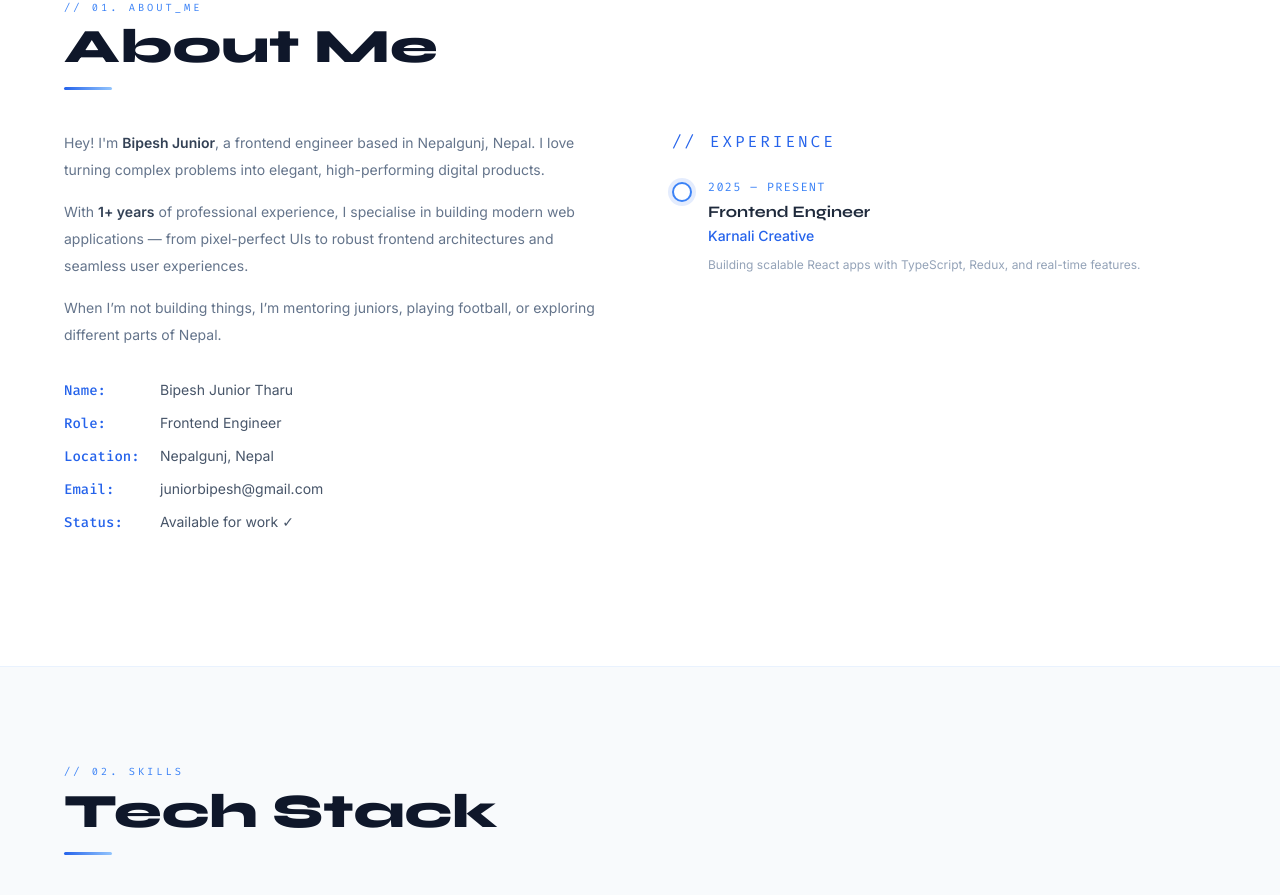
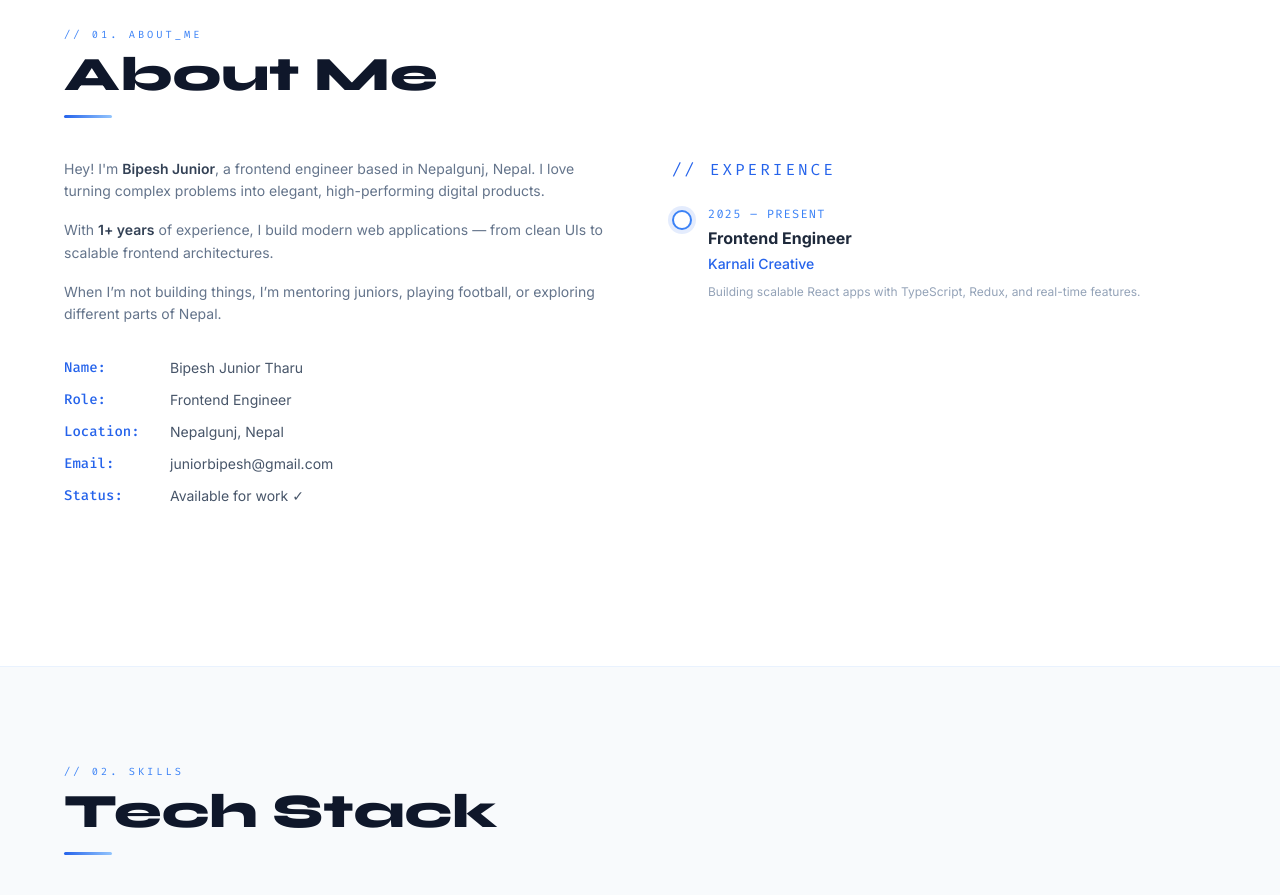
Before and after one commit to bipesh369/bipesh-portfolio, a React (Create React App) app: page / in a window 1280 px wide. Shown: the part 1013-1908 px from the top of the page. Built offline with nearby package versions, Linux system fonts and the light colour scheme.

Commit message:
initial commit

```diff
--- a/src/components/sections/AboutSection.jsx
+++ b/src/components/sections/AboutSection.jsx
@@ -2,10 +2,6 @@ import useIntersect from "../../hooks/useIntersect";
 import SectionHeader from "../ui/SectionHeader";
 import { ABOUT_INFO, EXPERIENCE } from "../../data";
 
-/**
- * AboutSection — bio + info table on the left,
- * animated experience timeline on the right.
- */
 export default function AboutSection() {
   const [ref, visible] = useIntersect(0.1);
 
@@ -13,33 +9,19 @@ export default function AboutSection() {
     <section
       id="about"
       ref={ref}
-      className={`
-        min-h-screen flex flex-col justify-center
-        px-8 md:px-16 py-24
+      className={`min-h-screen flex flex-col justify-center px-8 md:px-16 py-24
         bg-white dark:bg-navy-800
         border-b border-blue-100/60 dark:border-white/[0.06]
-        section-animate ${visible ? "visible" : ""}
-      `}
+        section-animate ${visible ? "visible" : ""}`}
     >
       <div className="max-w-6xl mx-auto w-full">
         <SectionHeader eyebrow="// 01. about_me" title="About Me" />
 
-        <div className="grid grid-cols-1 lg:grid-cols-2 gap-12 lg:gap-16 items-start">
+        <div className="grid grid-cols-1 lg:grid-cols-2 gap-12 lg:gap-16">
 
-          {/* ── Left: Bio + Info ── */}
+          {/* Left Side */}
           <div>
-            {/* Avatar */}
-            {/* <div className="w-32 h-32 rounded-2xl mb-7 flex items-center justify-center
-                            bg-gradient-to-br from-blue-700 to-blue-500
-                            text-white font-display text-4xl font-extrabold
-                            border-2 border-blue-200 dark:border-blue-900
-                            shadow-[0_8px_32px_rgba(37,99,235,0.22)]
-                            relative overflow-hidden">
-              <span className="relative z-10">BJ</span>
-              <div className="absolute inset-0 bg-gradient-to-tr from-white/10 to-transparent" />
-            </div> */}
-
-            <p className="text-sm leading-[1.9] text-slate-500 dark:text-slate-400 mb-4">
+            <p className="text-sm leading-relaxed text-slate-500 dark:text-slate-400 mb-4">
               Hey! I'm{" "}
               <strong className="text-slate-700 dark:text-blue-300 font-semibold">
                 Bipesh Junior
@@ -47,47 +29,51 @@ export default function AboutSection() {
               , a frontend engineer based in Nepalgunj, Nepal. I love turning
               complex problems into elegant, high-performing digital products.
             </p>
-            <p className="text-sm leading-[1.9] text-slate-500 dark:text-slate-400 mb-4">
+
+            <p className="text-sm leading-relaxed text-slate-500 dark:text-slate-400 mb-4">
               With{" "}
               <strong className="text-slate-700 dark:text-blue-300 font-semibold">
                 1+ years
               </strong>{" "}
-              of professional experience, I specialise in building modern web
-              applications — from pixel-perfect UIs to robust frontend
-              architectures and seamless user experiences.
-            </p>
-            <p className="text-sm leading-[1.9] text-slate-500 dark:text-slate-400 mb-8">
-             When I’m not building things, I’m mentoring juniors, playing football, or exploring different parts of Nepal.
+              of experience, I build modern web applications — from clean UIs
+              to scalable frontend architectures.
             </p>
 
-            {/* Info table */}
+            <p className="text-sm leading-relaxed text-slate-500 dark:text-slate-400 mb-8">
+              When I’m not building things, I’m mentoring juniors, playing
+              football, or exploring different parts of Nepal.
+            </p>
+
             <ul className="space-y-3">
               {ABOUT_INFO.map(({ key, value }) => (
-                <li key={key} className="flex items-baseline gap-4 text-sm">
-                  <span className="font-mono text-blue-600 dark:text-blue-400 min-w-[80px] font-medium">
+                <li key={key} className="flex gap-4 text-sm">
+                  <span className="font-mono text-blue-600 dark:text-blue-400 min-w-[90px] font-medium">
                     {key}:
                   </span>
-                  <span className="text-slate-600 dark:text-slate-300">{value}</span>
+                  <span className="text-slate-600 dark:text-slate-300">
+                    {value}
+                  </span>
                 </li>
               ))}
             </ul>
           </div>
 
-          {/* ── Right: Timeline ── */}
+          {/* Right Side */}
           <div>
-            <p className="font-mono text-[1rem] tracking-[3px] uppercase
-                          text-blue-600 dark:text-blue-400 mb-6">
+            <p className="font-mono text-base tracking-[3px] uppercase text-blue-600 dark:text-blue-400 mb-6">
               // Experience
             </p>
 
             <div className="flex flex-col">
               {EXPERIENCE.map((item, idx) => (
-                <div key={idx} className="flex gap-4">
-                  {/* Dot + line column */}
+                <div key={`${item.role}-${idx}`} className="flex gap-4">
+
+                  {/* Timeline Indicator */}
                   <div className="flex flex-col items-center flex-shrink-0">
                     <div className="w-5 h-5 rounded-full bg-white dark:bg-navy-800
-                                    border-[2.5px] border-blue-500 mt-1 flex-shrink-0
-                                    shadow-[0_0_0_4px_rgba(37,99,235,0.12)]" />
+                      border-2 border-blue-500 mt-1
+                      shadow-[0_0_0_4px_rgba(37,99,235,0.12)]"
+                    />
                     {idx < EXPERIENCE.length - 1 && (
                       <div className="w-[2px] flex-1 bg-blue-100 dark:bg-blue-900/60 my-2 min-h-[24px]" />
                     )}
@@ -95,25 +81,28 @@ export default function AboutSection() {
 
                   {/* Content */}
                   <div className="pb-8">
-                    <span className="font-mono text-[0.75rem] tracking-widest text-blue-500
-                                     dark:text-blue-400 uppercase block mb-1">
+                    <span className="font-mono text-xs tracking-widest text-blue-500 dark:text-blue-400 uppercase block mb-1">
                       {item.year}
                     </span>
-                    <h3 className="font-display font-bold text-base text-slate-800
-                                   dark:text-white mb-0.5">
+
+                    <h3 className="font-bold text-base text-slate-800 dark:text-white mb-1">
                       {item.role}
                     </h3>
+
                     <p className="text-sm font-medium text-blue-600 dark:text-blue-400 mb-2">
                       {item.company}
                     </p>
-                    <p className="text-xs leading-[1.75] text-slate-400 dark:text-slate-500">
+
+                    <p className="text-xs leading-relaxed text-slate-400 dark:text-slate-500">
                       {item.desc}
                     </p>
                   </div>
+
                 </div>
               ))}
             </div>
           </div>
+
         </div>
       </div>
     </section>
--- a/src/components/sections/SkillsSection.jsx
+++ b/src/components/sections/SkillsSection.jsx
@@ -2,10 +2,6 @@ import useIntersect from "../../hooks/useIntersect";
 import SectionHeader from "../ui/SectionHeader";
 import { SKILLS, EXTRA_TECH } from "../../data";
 
-/**
- * SkillsSection — 2-col grid of animated progress-bar cards
- * that fire once on scroll, plus a tech-tag cloud.
- */
 export default function SkillsSection() {
   const [ref, visible] = useIntersect(0.15);
 
@@ -13,56 +9,54 @@ export default function SkillsSection() {
     <section
       id="skills"
       ref={ref}
-      className={`
-        min-h-screen flex flex-col justify-center
+      className={`min-h-screen flex flex-col justify-center
         px-8 md:px-16 py-24
         bg-slate-50 dark:bg-navy-950
         border-b border-blue-100/60 dark:border-white/[0.06]
-        section-animate ${visible ? "visible" : ""}
-      `}
+        section-animate ${visible ? "visible" : ""}`}
     >
       <div className="max-w-6xl mx-auto w-full">
         <SectionHeader eyebrow="// 02. skills" title="Tech Stack" />
 
-        {/* Skill cards grid */}
+        {/* Skills */}
         <div className="grid grid-cols-1 sm:grid-cols-2 gap-3.5 mb-10">
-          {SKILLS.map((skill, idx) => (
+          {SKILLS.map(({ name, icon: Icon, pct }, idx) => (
             <div
-              key={skill.name}
+              key={name}
               className="bg-white dark:bg-navy-900 border border-slate-200
                 dark:border-white/[0.07] rounded-xl p-4
                 hover:border-blue-300 dark:hover:border-blue-600/50
                 hover:-translate-y-0.5 hover:shadow-card
                 transition-all duration-200"
             >
-              {/* Top row */}
+              {/* Top */}
               <div className="flex items-center justify-between mb-3">
                 <div className="flex items-center gap-2.5">
-                  {/* Icon badge */}
                   <div className="w-8 h-8 rounded-lg bg-blue-50 dark:bg-blue-950/50
                     border border-blue-100 dark:border-blue-900
-                                  flex items-center justify-center
-                                  flex-shrink-0">
-                    <skill.icon className="text-blue-600 dark:text-blue-400 text-base" />
+                    flex items-center justify-center flex-shrink-0"
+                  >
+                    <Icon className="text-blue-600 dark:text-blue-400 text-base" />
                   </div>
 
                   <span className="text-sm font-semibold text-slate-800 dark:text-white">
-                    {skill.name}
+                    {name}
                   </span>
                 </div>
 
                 <span className="font-mono text-xs font-medium text-blue-600 dark:text-blue-400">
-                  {skill.pct}%
+                  {pct}%
                 </span>
               </div>
 
-              {/* Progress bar */}
+              {/* Progress */}
               <div className="h-[5px] rounded-full bg-blue-50 dark:bg-blue-950/60
-                              border border-blue-100 dark:border-blue-900/50 overflow-hidden">
+                border border-blue-100 dark:border-blue-900/50 overflow-hidden"
+              >
                 <div
                   className="skill-fill"
                   style={{
-                    width: visible ? `${skill.pct}%` : "0%",
+                    width: visible ? `${pct}%` : "0%",
                     transitionDelay: `${idx * 70}ms`,
                   }}
                 />
@@ -71,9 +65,10 @@ export default function SkillsSection() {
           ))}
         </div>
 
-        {/* Extra tech tags */}
+        {/* Extra tech */}
         <p className="font-mono text-[0.62rem] tracking-[3px] uppercase
-                      text-slate-400 dark:text-slate-500 mb-4">
+          text-slate-400 dark:text-slate-500 mb-4"
+        >
           // Also proficient in
         </p>
 
```
Also changed, not shown: src/components/sections/HeroSection.jsx (+25 -31 lines). Lines whose indentation alone changed are shown as unchanged.
